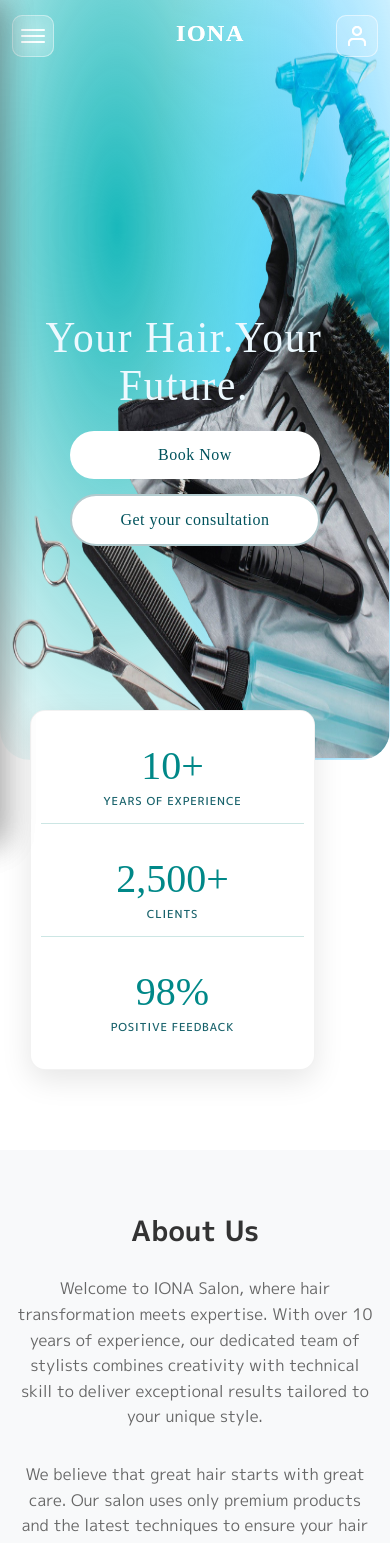
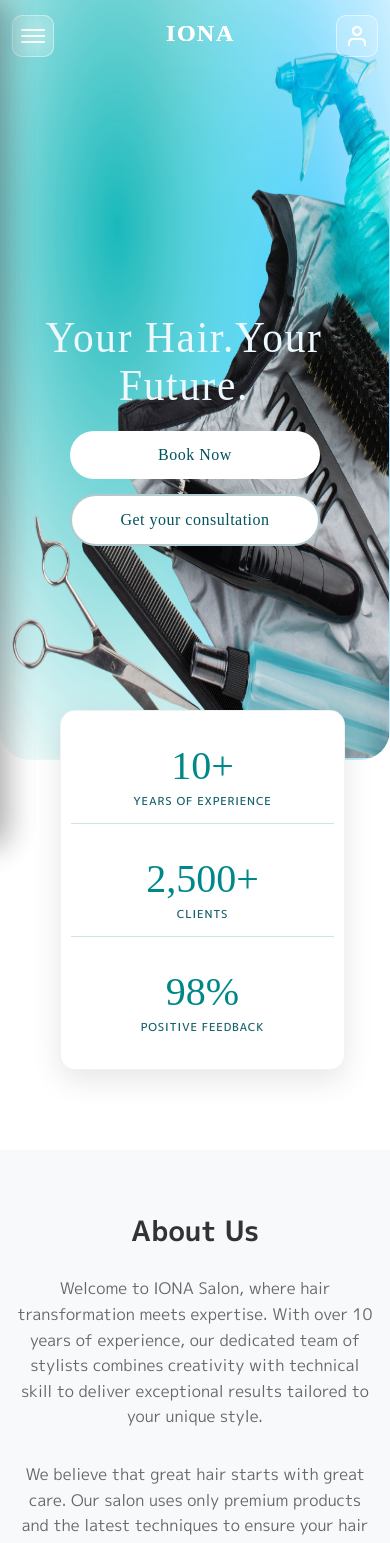
Before and after one commit to decalcoomania/IONA-web, a React (Create React App) app: page / in a window 390 px wide. Shown: the top 1543 px of the page. Built offline with nearby package versions, Linux system fonts and the light colour scheme; no server answers; a web font is replaced by a local one.

Commit message:
щось

```diff
--- a/src/components/Header/Header.css
+++ b/src/components/Header/Header.css
@@ -478,7 +478,7 @@
 @media (max-width: 480px) {
   .logo-title {
     font-size: 24px;
-    transform: translateX(51px);
+    transform: translateX(41px);
   }
 
   .menu-content {
--- a/src/pages/Home/Home.css
+++ b/src/pages/Home/Home.css
@@ -1376,7 +1376,7 @@
     margin-left: 15px;
   }
   .stats-container{
-    transform: translateX(-50px);
+    transform: translateX(-20px);
     margin-left: 50px;
   }
   .stats-grid {
```
